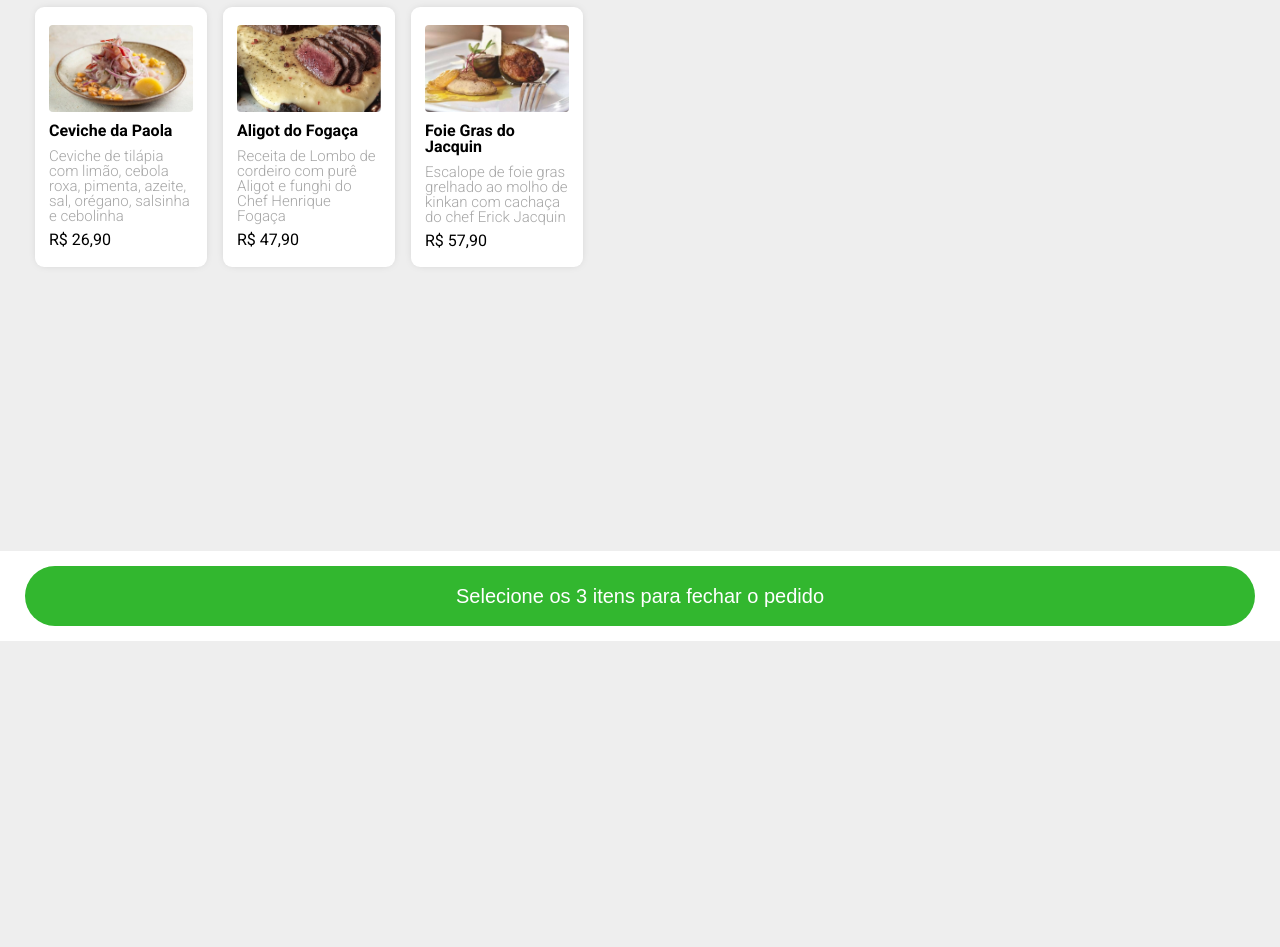
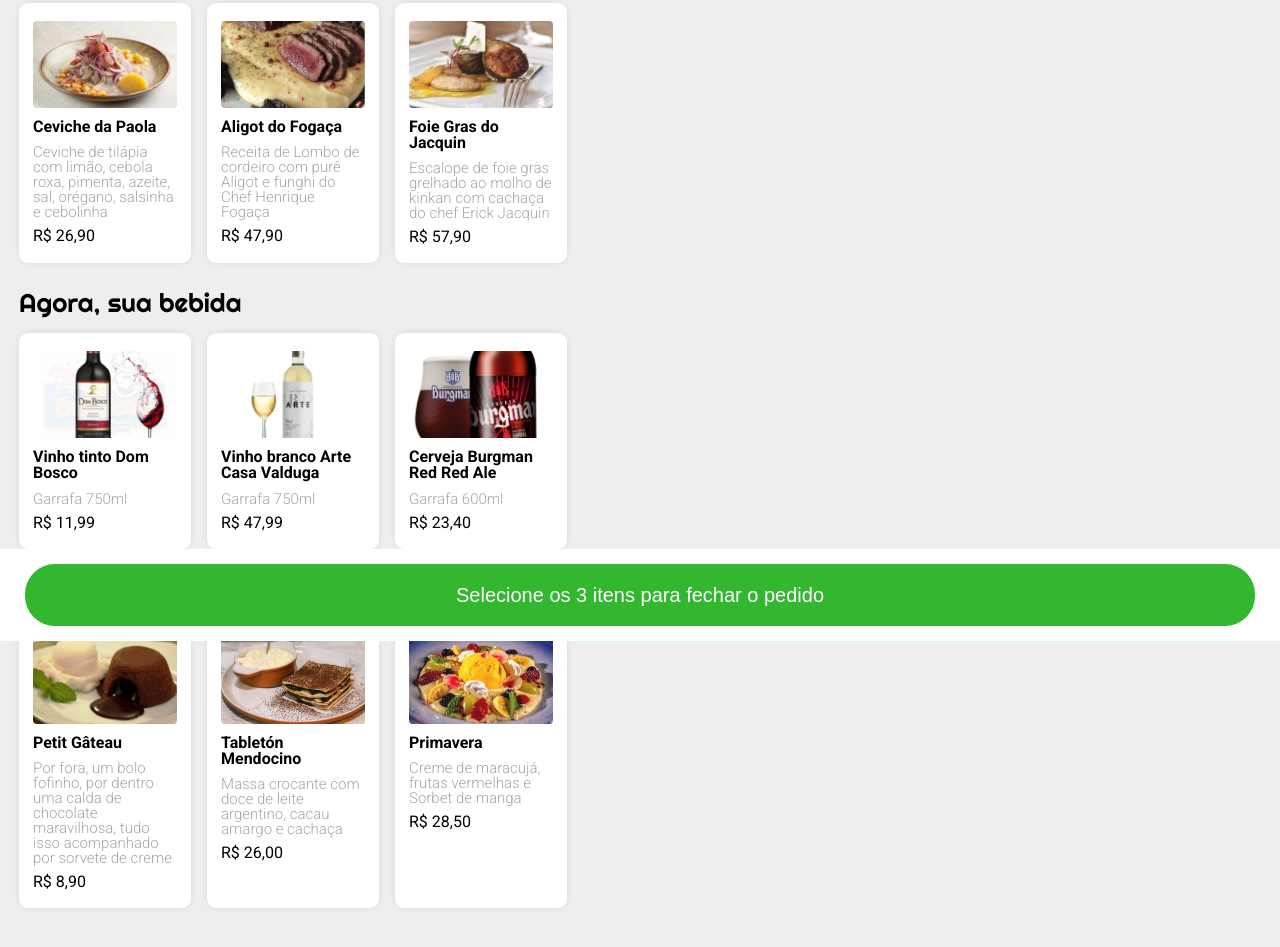
Before and after one commit to GabrielCmrg/projeto3-driveneats, a plain HTML site: page index.html in a window 1280 px wide. Shown: the part 159-1106 px from the top of the page. Before the commit the page ends 800 px from the top, so only its background shows below. Drawn offline with Linux system fonts and the light colour scheme.

Commit message:
Feitas as seções de bebida e sobremesa

```diff
--- a/index.html
+++ b/index.html
@@ -58,6 +58,62 @@
             </div>
         </div>
         <!-- main course -->
+
+        <!-- drinks -->
+        <div class="drinks">
+            <h2>Agora, sua bebida</h2>
+            <div class="food-cards">
+                <div>
+                    <img src="/images/vinho-tinto.jpg" />
+                    <h3>Vinho tinto Dom Bosco</h3>
+                    <span>Garrafa 750ml</span>
+                    <h4>R$ 11,99</h4>
+                </div>
+
+                <div>
+                    <img src="/images/vinho-branco.jpg" />
+                    <h3>Vinho branco Arte Casa Valduga</h3>
+                    <span>Garrafa 750ml</span>
+                    <h4>R$ 47,99</h4>
+                </div>
+
+                <div>
+                    <img src="/images/red-ale.png" />
+                    <h3>Cerveja Burgman Red Red Ale</h3>
+                    <span>Garrafa 600ml</span>
+                    <h4>R$ 23,40</h4>
+                </div>
+            </div>
+        </div>
+        <!-- drinks -->
+
+        <!-- dessert -->
+        <div class="dessert">
+            <h2>Por fim, sua sobremesa</h2>
+            <div class="food-cards">
+                <div>
+                    <img src="/images/petit-gateau.jpg" />
+                    <h3>Petit Gâteau</h3>
+                    <span>Por fora, um bolo fofinho, por dentro uma calda de chocolate maravilhosa, tudo isso acompanhado por sorvete de creme</span>
+                    <h4>R$ 8,90</h4>
+                </div>
+
+                <div>
+                    <img src="/images/tableton-mendocino.jpeg" />
+                    <h3>Tabletón Mendocino</h3>
+                    <span>Massa crocante com doce de leite argentino, cacau amargo e cachaça</span>
+                    <h4>R$ 26,00</h4>
+                </div>
+
+                <div>
+                    <img src="/images/primavera.jpg" />
+                    <h3>Primavera</h3>
+                    <span>Creme de maracujá, frutas vermelhas e Sorbet de manga</span>
+                    <h4>R$ 28,50</h4>
+                </div>
+            </div>
+        </div>
+        <!-- dessert -->
     </div>
 
     <!-- bottom-bar -->
--- a/style.css
+++ b/style.css
@@ -5,7 +5,7 @@
 body {
     font-family: 'Roboto', sans-serif;
     background-color: #EEEEEE;
-    padding-top: 112px;
+    padding: 92px 0;
 }
 
 h1 {
@@ -43,7 +43,7 @@ h2 {
 .bottom-bar button {
     background-color: #CBCBCB;
     width: 100%;
-    height: 60px;
+    height: 62px;
     border-radius: 30px;
     text-align: center;
     color: #FFFFFF;
@@ -66,7 +66,7 @@ h2 {
 }
 
 .dishes > div {
-    margin: 11px 19px 16px;
+    margin: 27px 19px 16px;
 }
 
 .food-cards {
@@ -79,7 +79,7 @@ h2 {
     border-radius: 9px;
     padding: 18px 14px;
     box-shadow: 0 0 10px -4px rgba(0, 0, 0, 0.25);
-    margin-left: 16px;
+    margin-right: 16px;
 }
 
 .food-cards img {
```
Also changed, not shown: images/petit-gateau.jpg (added), images/primavera.jpg (added), images/red-ale.png (added), images/tableton-mendocino.jpeg (added), images/vinho-branco.jpg (added), images/vinho-tinto.jpg (added).
